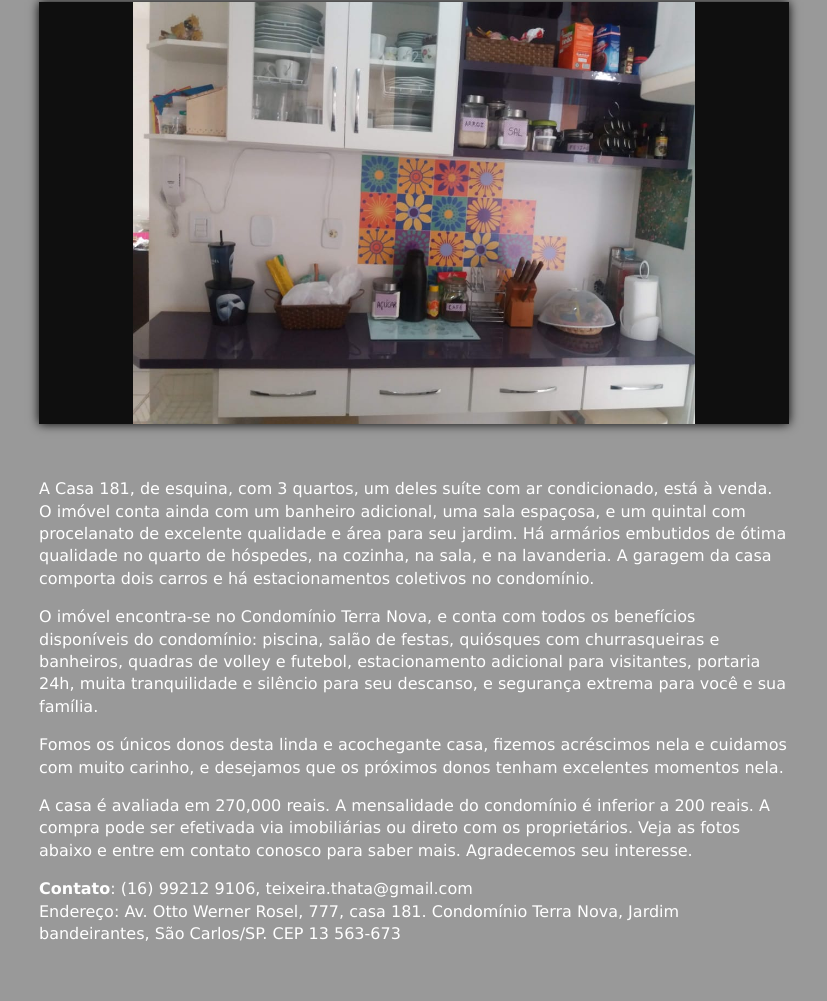
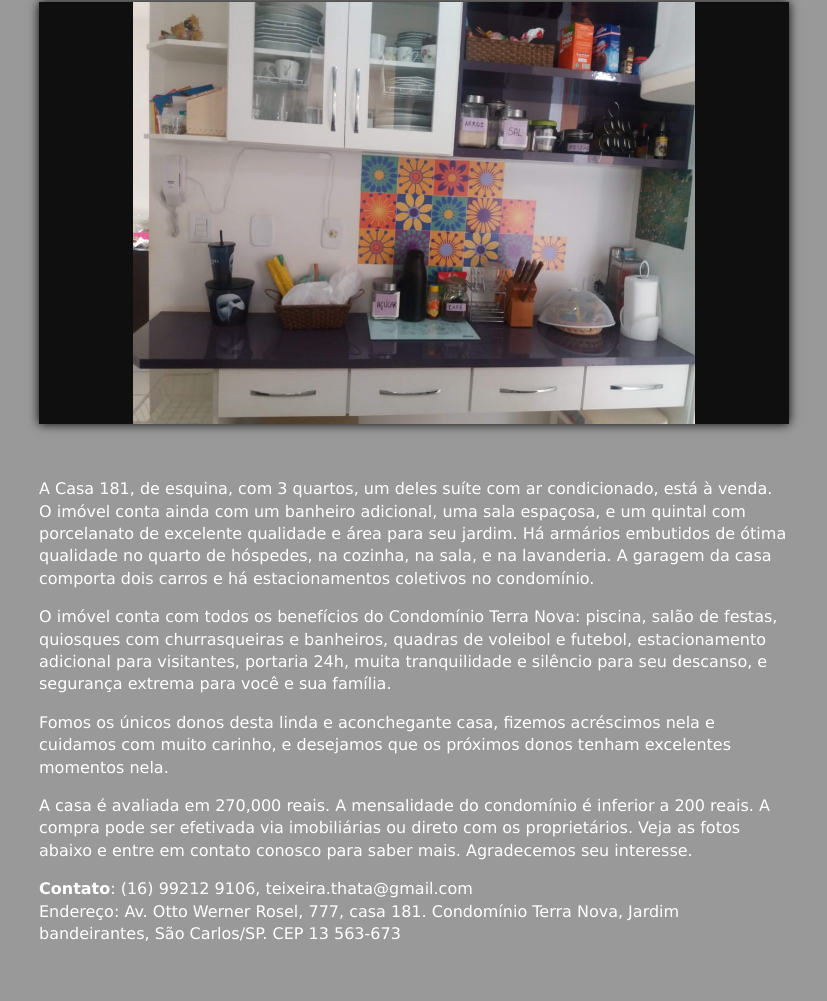
Before and after one commit to casaterranova/casaterranova.github.io, a website: page index.html in a window 1280 px wide. Shown: the part 89-1090 px from the top of the page, without its empty margins (226-1053 px from the left). Drawn offline with Linux system fonts and the light colour scheme.

Commit message:
finalizada primeira versão do site

```diff
--- a/index.html
+++ b/index.html
@@ -38,17 +38,17 @@
 <p> A Casa 181, de esquina, com 3 quartos, um deles suíte com ar condicionado,
 está à venda.
 O imóvel conta ainda com um banheiro adicional, uma sala espaçosa,
-e um quintal com procelanato de excelente qualidade e área para seu jardim.
+e um quintal com porcelanato de excelente qualidade e área para seu jardim.
 Há armários embutidos de ótima qualidade no quarto de hóspedes, na cozinha, na sala, e na lavanderia.
 A garagem da casa comporta dois carros e há estacionamentos coletivos no condomínio.
 </p>
 <p>
-O imóvel encontra-se no Condomínio Terra Nova, e conta com todos os benefícios disponíveis do condomínio: piscina, salão de festas, quiósques com churrasqueiras e banheiros, quadras de volley e futebol, estacionamento adicional para visitantes, portaria 24h,
+O imóvel conta com todos os benefícios do Condomínio Terra Nova: piscina, salão de festas, quiosques com churrasqueiras e banheiros, quadras de voleibol e futebol, estacionamento adicional para visitantes, portaria 24h,
 muita tranquilidade e silêncio para seu descanso,
 e segurança extrema para você e sua família.
 </p>
 <p>
-Fomos os únicos donos desta linda e acochegante casa,
+Fomos os únicos donos desta linda e aconchegante casa,
 fizemos acréscimos nela e cuidamos com muito carinho,
 e desejamos que os próximos donos tenham excelentes momentos nela.
 </p>
```
